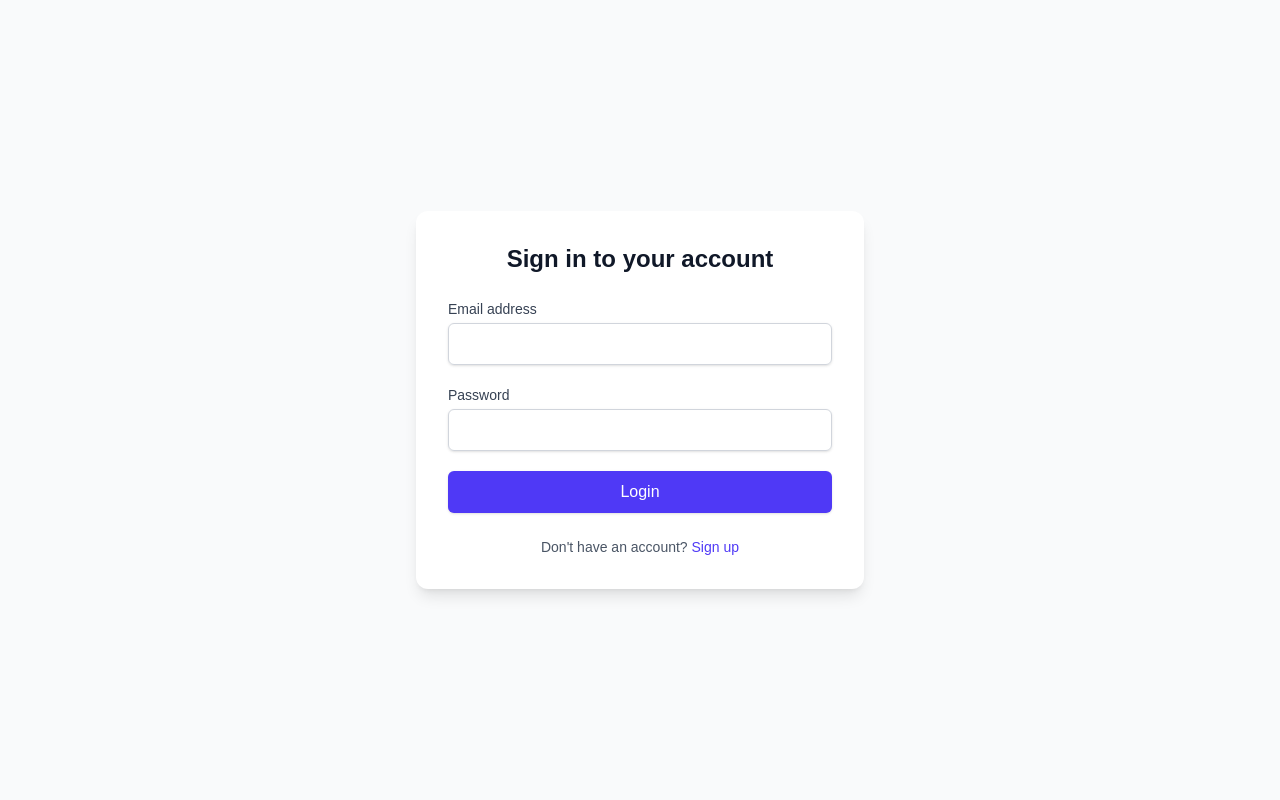
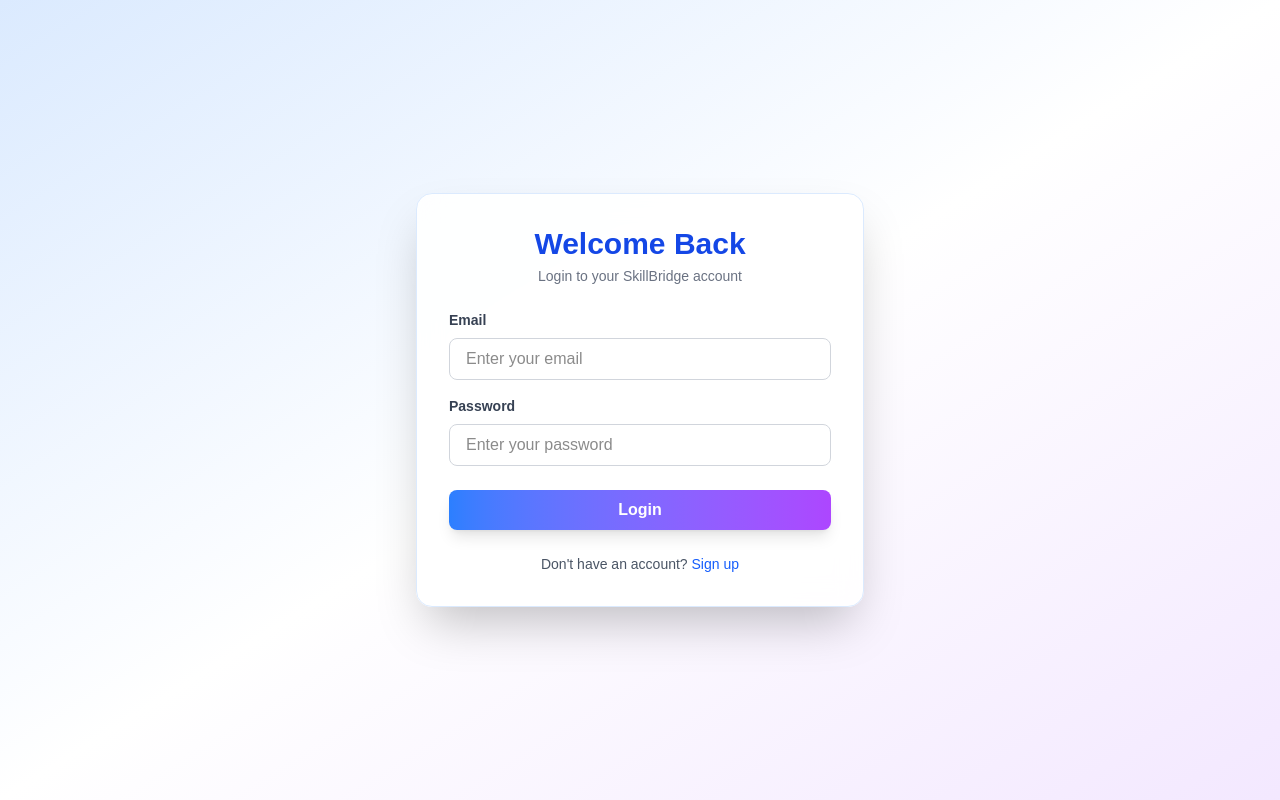
Before and after one commit to gagankarthik/skillbridge, a Next.js app: page /login in a window 1280 px wide. Built offline with nearby package versions, Linux system fonts and the light colour scheme; no server answers.

Commit message:
working login

```diff
--- a/src/app/login/page.tsx
+++ b/src/app/login/page.tsx
@@ -1,54 +1,46 @@
-"use client";
-import React, { useState } from "react";
-import { useRouter } from "next/navigation";
-import { getAuth, signInWithEmailAndPassword } from "firebase/auth";
-import { app } from "@/lib/firebase";
+'use client';
 
-export default function LoginPage() {
-    const [form, setForm] = useState({ email: "", password: "" });
-    const [error, setError] = useState("");
+import React, { useState } from 'react';
+import { useRouter } from 'next/navigation';
+import { signInWithEmailAndPassword } from 'firebase/auth';
+import { auth } from '@/lib/firebase';
+
+const LoginPage: React.FC = () => {
+    const [email, setEmail] = useState('');
+    const [password, setPassword] = useState('');
     const [loading, setLoading] = useState(false);
+    const [error, setError] = useState('');
     const router = useRouter();
-    const auth = getAuth(app);
 
-    const handleChange = (e: React.ChangeEvent<HTMLInputElement>) => {
-        setForm({ ...form, [e.target.name]: e.target.value });
-        setError("");
-    };
+    const handleLogin = async (e: React.FormEvent) => {
+        e.preventDefault();
+        setLoading(true);
+        setError('');
 
-    const handleSubmit = async (e: React.FormEvent) => {
-        e.preventDefault();
-        const { email, password } = form;
-        if (!email || !password) {
-            setError("Please fill in all fields.");
-            return;
-        }
-        setLoading(true);
         try {
             const userCredential = await signInWithEmailAndPassword(auth, email, password);
             const user = userCredential.user;
-            if (user.emailVerified) {
-                router.push("/dashboard");
-            } else {
-                setError("Please verify your email before logging in.");
-            }
+
+            console.log('Login successful:', user);
+
+            router.push('/dashboard');
         } catch (err: any) {
-            console.error(err.code, err.message);
+            console.error('Login error:', err);
             switch (err.code) {
-                case "auth/invalid-email":
-                    setError("Invalid email address.");
+                case 'auth/invalid-email':
+                    setError('Invalid email address.');
                     break;
-                case "auth/user-not-found":
-                    setError("No user found with this email.");
+                case 'auth/user-not-found':
+                    setError('No user found with this email.');
                     break;
-                case "auth/wrong-password":
-                    setError("Incorrect password.");
+                case 'auth/wrong-password':
+                    setError('Incorrect password.');
                     break;
-                case "auth/too-many-requests":
-                    setError("Too many attempts. Try again later.");
+                case 'auth/too-many-requests':
+                    setError('Too many login attempts. Please try again later.');
                     break;
                 default:
-                    setError("Login failed. " + err.message);
+                    setError(err.message || 'Login failed. Please try again.');
             }
         } finally {
             setLoading(false);
@@ -56,54 +48,56 @@
     };
 
     return (
-        <div className="min-h-screen flex items-center justify-center bg-gray-50 px-4">
-            <div className="w-full max-w-md bg-white rounded-xl shadow-lg p-8 space-y-6">
-                <h2 className="text-2xl font-bold text-center text-gray-900">Sign in to your account</h2>
-                <form onSubmit={handleSubmit} className="space-y-5">
-                    <div>
-                        <label htmlFor="email" className="block text-sm font-medium text-gray-700">
-                            Email address
-                        </label>
+        <div className="flex items-center justify-center min-h-screen bg-gradient-to-br from-blue-100 via-white to-purple-100 px-4">
+            <form
+                onSubmit={handleLogin}
+                className="bg-white/90 p-8 rounded-2xl shadow-2xl w-full max-w-md border border-blue-100 backdrop-blur-md"
+            >
+                <div className="flex flex-col items-center mb-6">
+                    <h2 className="text-3xl font-extrabold text-blue-700 mb-1">Welcome Back</h2>
+                    <p className="text-gray-500 text-sm">Login to your SkillBridge account</p>
+                </div>
+                {error && (
+                    <div className="mb-4 text-red-600 text-center bg-red-50 rounded py-2 px-3">{error}</div>
+                )}
+                <div className="mb-4">
+                    <label className="block mb-2 text-sm font-semibold text-gray-700">Email</label>
                     <input
-                            id="email"
-                            name="email"
                         type="email"
+                        value={email}
+                        onChange={e => setEmail(e.target.value)}
                         required
-                            value={form.email}
-                            onChange={handleChange}
-                            className="mt-1 block w-full px-3 py-2 border border-gray-300 rounded-md shadow-sm focus:outline-none focus:ring-indigo-500 focus:border-indigo-500"
+                        className="w-full px-4 py-2 border border-gray-300 rounded-lg focus:outline-none focus:ring-2 focus:ring-blue-400 transition"
+                        placeholder="Enter your email"
                     />
                 </div>
-                    <div>
-                        <label htmlFor="password" className="block text-sm font-medium text-gray-700">
-                            Password
-                        </label>
+                <div className="mb-6">
+                    <label className="block mb-2 text-sm font-semibold text-gray-700">Password</label>
                     <input
-                            id="password"
-                            name="password"
                         type="password"
+                        value={password}
+                        onChange={e => setPassword(e.target.value)}
                         required
-                            value={form.password}
-                            onChange={handleChange}
-                            className="mt-1 block w-full px-3 py-2 border border-gray-300 rounded-md shadow-sm focus:outline-none focus:ring-indigo-500 focus:border-indigo-500"
+                        className="w-full px-4 py-2 border border-gray-300 rounded-lg focus:outline-none focus:ring-2 focus:ring-blue-400 transition"
+                        placeholder="Enter your password"
                     />
                 </div>
-                    {error && <p className="text-red-500 text-sm">{error}</p>}
                 <button
                     type="submit"
                     disabled={loading}
-                        className="w-full flex justify-center py-2 px-4 border border-transparent rounded-md shadow-sm text-white bg-indigo-600 hover:bg-indigo-700 focus:outline-none"
+                    className="w-full bg-gradient-to-r from-blue-500 to-purple-500 text-white py-2 rounded-lg font-semibold hover:from-blue-600 hover:to-purple-600 transition-colors disabled:opacity-50 shadow-lg"
                 >
-                        {loading ? "Logging in..." : "Login"}
+                    {loading ? 'Logging in...' : 'Login'}
                 </button>
-                </form>
-                <p className="text-center text-sm text-gray-600">
-                    Don't have an account?{" "}
-                    <a href="/signup" className="text-indigo-600 hover:text-indigo-500 font-medium">
+                <div className="mt-6 text-center text-sm text-gray-600">
+                    Don't have an account?{' '}
+                    <a href="/signup" className="text-blue-600 hover:underline font-medium">
                         Sign up
                     </a>
-                </p>
                 </div>
+            </form>
         </div>
     );
-}
+};
+
+export default LoginPage;
--- a/src/lib/firebase.ts
+++ b/src/lib/firebase.ts
@@ -1,7 +1,7 @@
 import { initializeApp, getApps, getApp } from "firebase/app";
-import { getAuth } from "firebase/auth";
 import { getFirestore } from "firebase/firestore";
 import { getStorage } from "firebase/storage";
+import { getAuth, signInWithEmailAndPassword } from "firebase/auth";
 
 
 const firebaseConfig = {
```
Lines whose indentation alone changed are shown as unchanged.
